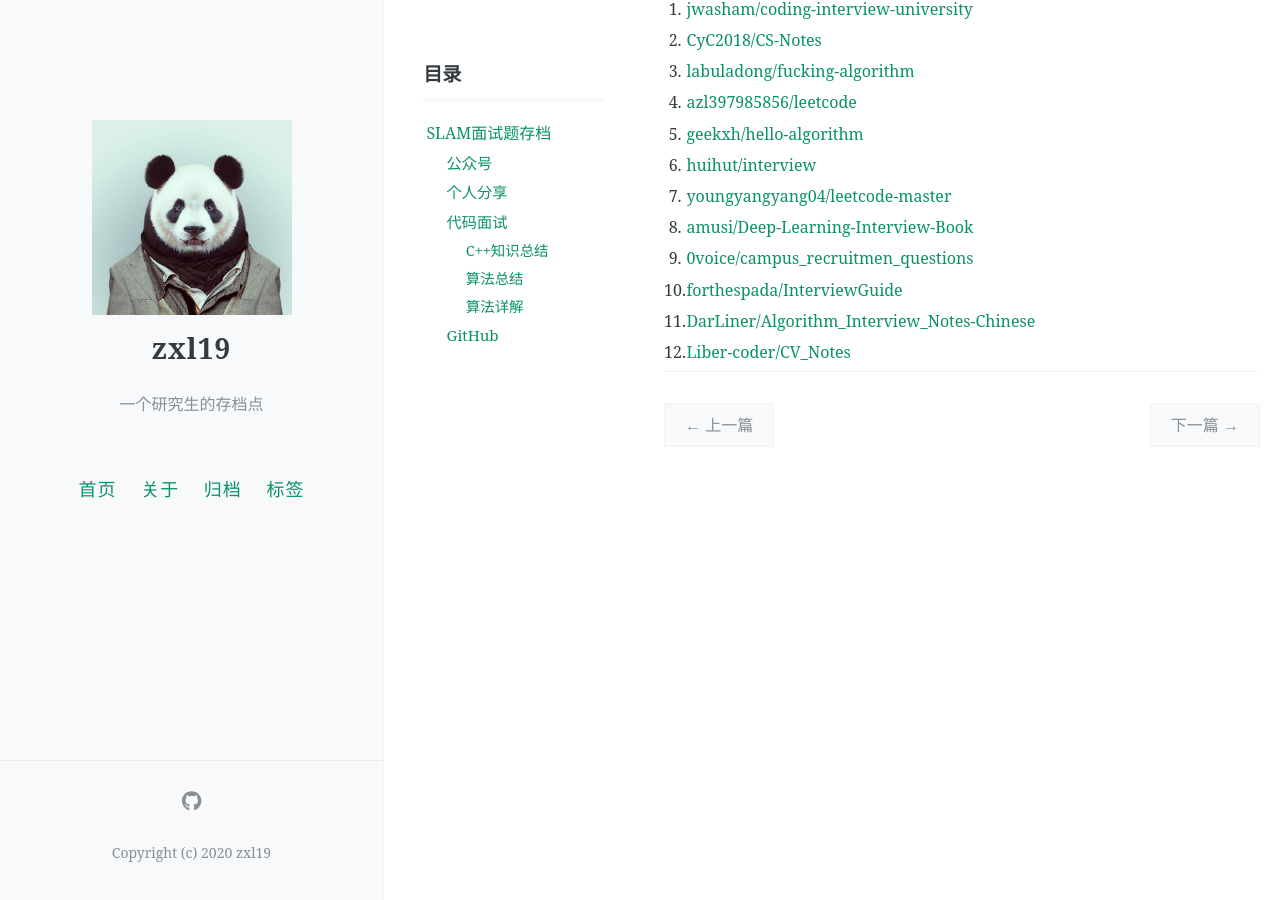
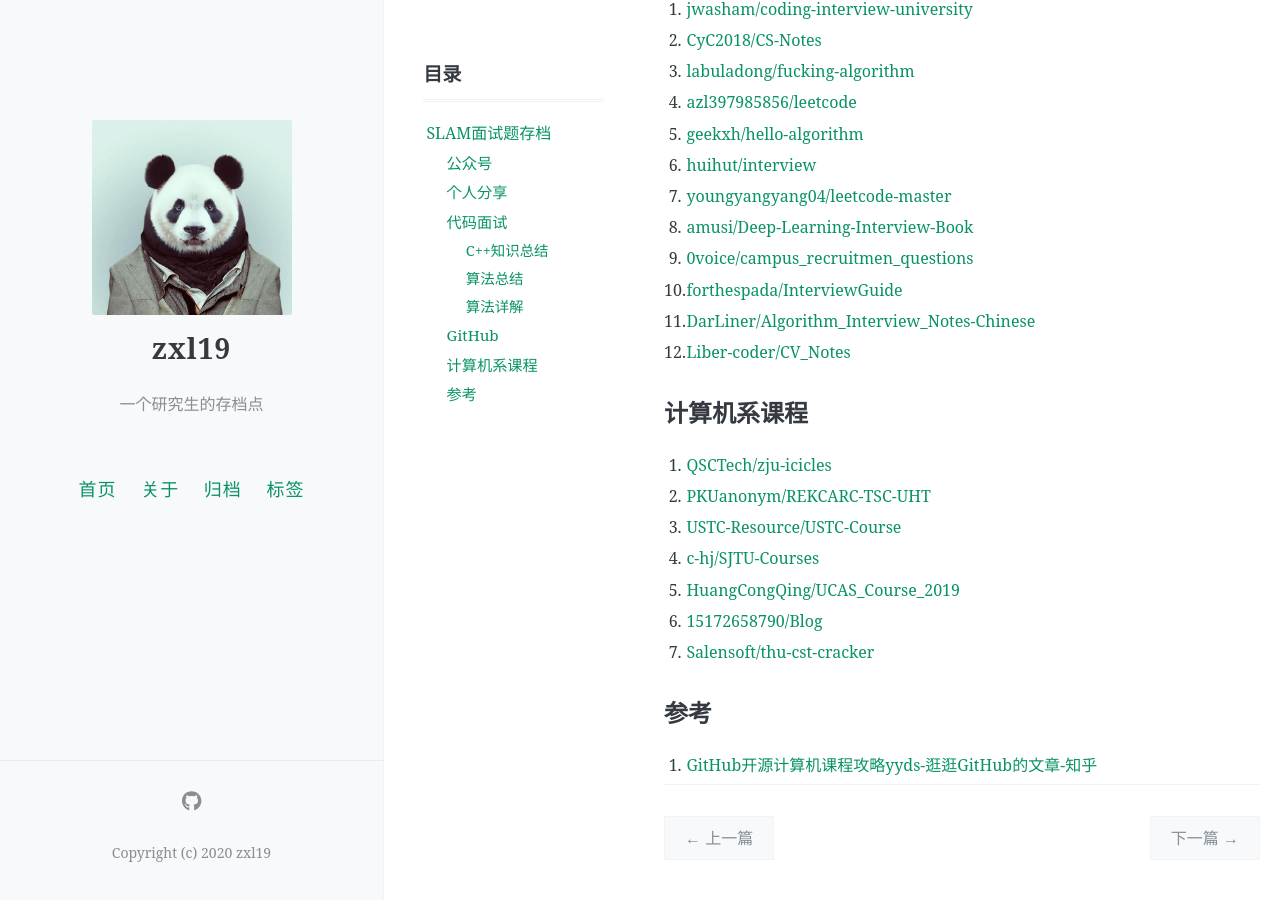
Before and after one commit to zxl19/zxl19.github.io, a Jekyll site: the page built from _posts/2021-05-22-slam-interview.md, in a window 1280 px wide and 900 px high, scrolled down 1628 px. Built offline with Jekyll 4.4.1, drawn with Linux system fonts in a browser that asks for light colours; comment, search, counter and statistics services are not loaded.

Commit message:
Update 2021-05-22-slam-interview.md

```diff
--- a/_posts/2021-05-22-slam-interview.md
+++ b/_posts/2021-05-22-slam-interview.md
@@ -71,3 +71,17 @@ SLAM方向面试题存档。
 10. [forthespada/InterviewGuide](https://github.com/forthespada/InterviewGuide)
 11. [DarLiner/Algorithm_Interview_Notes-Chinese](https://github.com/DarLiner/Algorithm_Interview_Notes-Chinese)
 12. [Liber-coder/CV_Notes](https://github.com/Liber-coder/CV_Notes)
+
+## 计算机系课程
+
+1. [QSCTech/zju-icicles](https://github.com/QSCTech/zju-icicles)
+2. [PKUanonym/REKCARC-TSC-UHT](https://github.com/PKUanonym/REKCARC-TSC-UHT)
+3. [USTC-Resource/USTC-Course](https://github.com/USTC-Resource/USTC-Course)
+4. [c-hj/SJTU-Courses](https://github.com/c-hj/SJTU-Courses)
+5. [HuangCongQing/UCAS_Course_2019](https://github.com/HuangCongQing/UCAS_Course_2019)
+6. [15172658790/Blog](https://github.com/15172658790/Blog)
+7. [Salensoft/thu-cst-cracker](https://github.com/Salensoft/thu-cst-cracker)
+
+## 参考
+
+1. [GitHub开源计算机课程攻略yyds-逛逛GitHub的文章-知乎](https://zhuanlan.zhihu.com/p/447898788)
```
